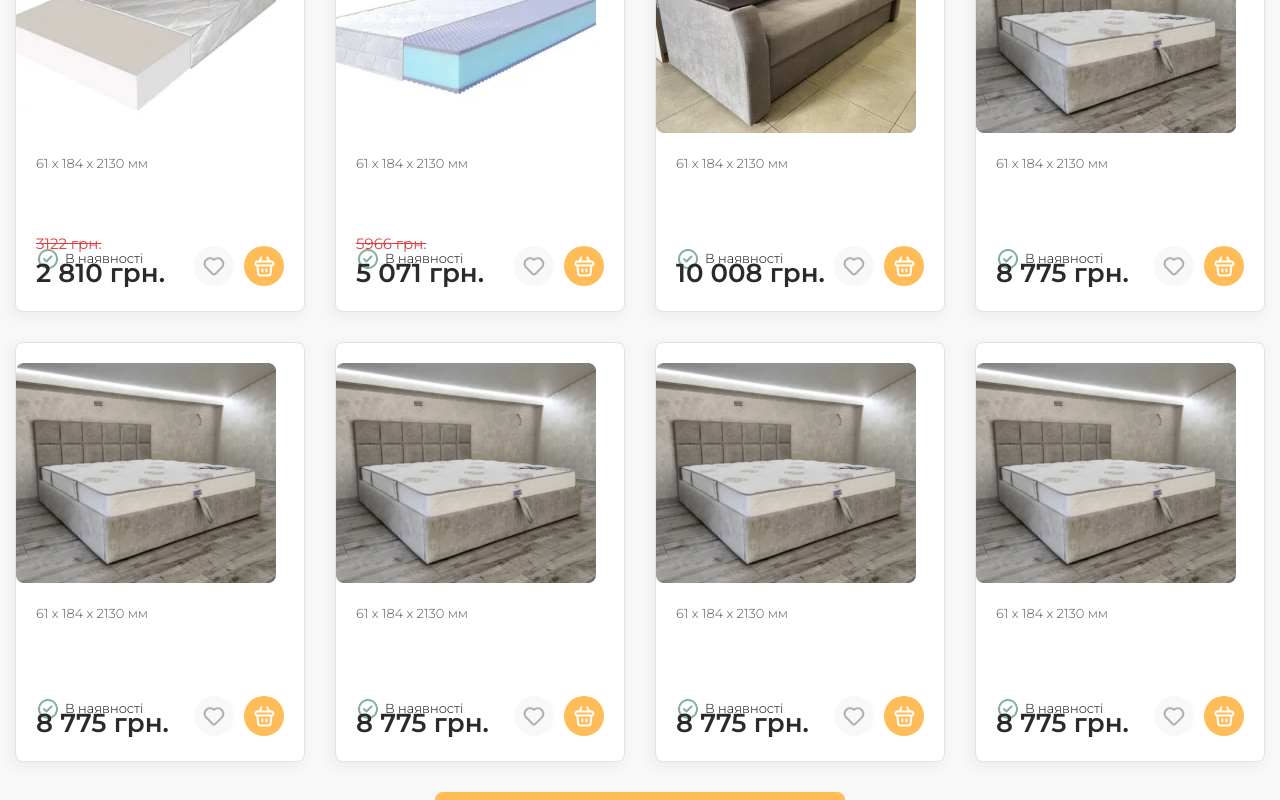
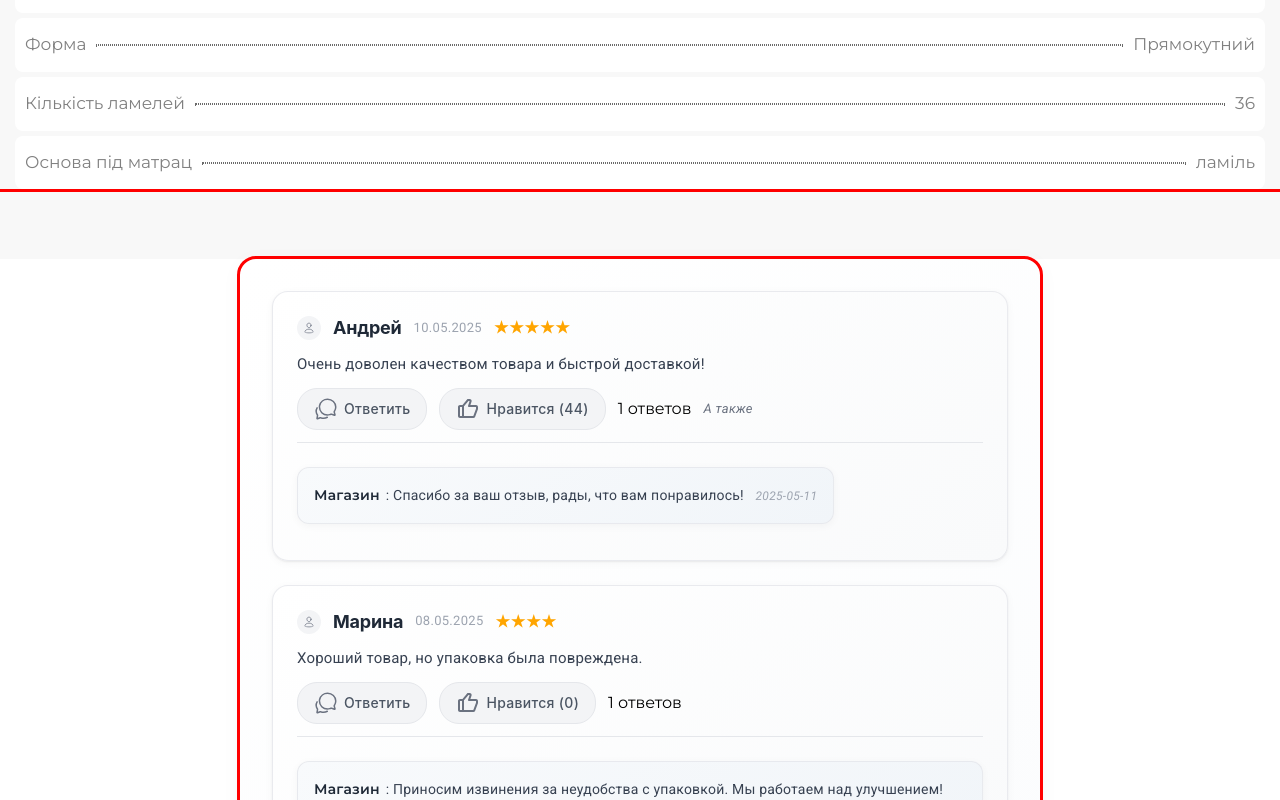
Before and after one commit to Tate-T/krovato-react, a React (Create React App) app: page / in a window 1280 px wide. Shown: the part 2000-2800 px from the top of the page. Built offline with nearby package versions, Linux system fonts and the light colour scheme; the HTML template or start-up script is replaced by a standard one; a web font is replaced by a local one.

Commit message:
ревс

```diff
--- a/src/App.js
+++ b/src/App.js
@@ -10,11 +10,11 @@ import { ProductCardPage } from './pages/ProductCard/ProductCardPage';
 function App() {
   return (
     <div className="App">
-      <Main />
+      {/* <Main />
       <PaymentPage />
       <Delivery />
       <ContactsPage />
-      <LastReviews />
+      <LastReviews /> */}
       <ProductCardPage />
     </div>
   );
--- a/src/pages/ProductCard/ProductCardPage.jsx
+++ b/src/pages/ProductCard/ProductCardPage.jsx
@@ -20,7 +20,7 @@ export class ProductCardPage extends Component {
   render() {
     return (
       <div className="product-card-page">
-        {/* <Header /> */}
+        <Header />
         <main>
           <div className="container">
             <ProductDescription product={this.state.currentProduct} />
--- a/src/pages/ProductCard/Revs/Review.jsx
+++ b/src/pages/ProductCard/Revs/Review.jsx
@@ -1,8 +1,13 @@
 import { Component } from "react";
 import r from "./r.module.scss";
-import { IoChatbubblesOutline, IoThumbsUpOutline, IoPersonOutline, IoCloseOutline } from "react-icons/io5";
+import {
+  IoChatbubblesOutline,
+  IoThumbsUpOutline,
+  IoPersonOutline,
+  IoCloseOutline,
+} from "react-icons/io5";
 import reviewsData from "./r.json";
-
+import { BiLike } from "react-icons/bi";
 class Review extends Component {
   constructor(props) {
     super(props);
@@ -10,7 +15,7 @@ class Review extends Component {
       review: reviewsData, // Используем данные из JSON
       newReply: "",
       replyName: "",
-      likes: reviewsData.map(reviewItem => reviewItem.likes), // Получаем лайки из базы данных
+      likes: reviewsData.map((reviewItem) => reviewItem.likes), // Получаем лайки из базы данных
       liked: Array(reviewsData.length).fill(false), // Массив для отслеживания, лайкнуто ли
       showModal: false,
       currentReviewIndex: null,
@@ -39,7 +44,7 @@ class Review extends Component {
         newReply: "",
         replyName: "",
         showModal: false,
-        currentReviewIndex: null
+        currentReviewIndex: null,
       });
     }
   };
@@ -48,7 +53,8 @@ class Review extends Component {
     this.setState((prevState) => {
       const newLikes = [...prevState.likes];
       const newLiked = [...prevState.liked];
-      if (!newLiked[reviewIndex]) { // Проверяем, был ли лайк
+      if (!newLiked[reviewIndex]) {
+        // Проверяем, был ли лайк
         newLikes[reviewIndex] += 1; // Добавляем лайк
         newLiked[reviewIndex] = true; // Устанавливаем, что лайк был добавлен
       }
@@ -61,11 +67,23 @@ class Review extends Component {
   };
 
   closeModal = () => {
-    this.setState({ showModal: false, newReply: "", replyName: "", currentReviewIndex: null });
+    this.setState({
+      showModal: false,
+      newReply: "",
+      replyName: "",
+      currentReviewIndex: null,
+    });
   };
 
   render() {
-    const { review, newReply, replyName, likes, showModal } = this.state;
+    const {
+      review,
+      newReply,
+      replyName,
+      likes,
+      showModal,
+      currentReviewIndex,
+    } = this.state;
     return (
       <div className={r.rev}>
         {review.map((reviewItem, index) => (
@@ -73,32 +91,38 @@ class Review extends Component {
             <div className={r.usernameLine}>
               <IoPersonOutline className={r.userIcon} />
               <h3>{reviewItem.username}</h3>
-              <span>{new Date(reviewItem.date).toLocaleDateString("ru-RU")}</span>
+              <span>
+                {new Date(reviewItem.date).toLocaleDateString("ru-RU")}
+              </span>
               <span>{"★".repeat(reviewItem.stars)}</span>
             </div>
             <p>{reviewItem.text}</p>
             <div className={r.replySection}>
-              <button className={r.replyButton} onClick={() => this.openModal(index)}>
-                <IoChatbubblesOutline className={r.replyIcon} />Ответить
+              <button
+                className={r.replyButton}
+                onClick={() => this.openModal(index)}
+              >
+                <IoChatbubblesOutline className={r.replyIcon} />
+                Ответить
               </button>
+              <button
+                className={r.likeButton}
+                onClick={() => this.handleLike(index)}
+              >
+                <BiLike className={r.likeIcon} />
+                Нравится ({likes[index]})
+              </button>
+              <span>{reviewItem.replies.length} ответов</span>
               {index === 0 && <span className={r.also}>А также</span>}
             </div>
             <div className={r.likesSection}>
-              <button className={r.likeButton} onClick={() => this.handleLike(index)}>
-                <IoThumbsUpOutline className={r.likeIcon} />Нравится ({likes[index]})
-              </button>
-              <span>{reviewItem.replies.length} ответов</span>
               {reviewItem.replies.map((reply, replyIndex) => (
                 <div key={replyIndex} className={r.reply}>
-                  <strong>{reply.username}</strong>: {reply.text} <span>{reply.date}</span>
+                  <strong>{reply.username}</strong>: {reply.text}{" "}
+                  <span>{reply.date}</span>
                 </div>
               ))}
-            </div>
-          </div>
-        ))}
-
-        {showModal && (
-          <div className={r.modalOverlay}>
+              {showModal && currentReviewIndex === index && (
                 <div className={r.modal}>
                   <button className={r.closeButton} onClick={this.closeModal}>
                     <IoCloseOutline />
@@ -117,12 +141,17 @@ class Review extends Component {
                     placeholder="Ваш ответ..."
                     className={r.modalTextarea}
                   />
-              <button className={r.submitButton} onClick={this.handleReplySubmit}>
+                  <button
+                    className={r.submitButton}
+                    onClick={this.handleReplySubmit}
+                  >
                     Отправить
                   </button>
                 </div>
+              )}
             </div>
-        )}
+          </div>
+        ))}
       </div>
     );
   }
--- a/src/pages/ProductCard/Revs/r.module.scss
+++ b/src/pages/ProductCard/Revs/r.module.scss
@@ -4,29 +4,50 @@
   @extend .container;
   display: flex;
   flex-direction: column;
-  gap: 20px;
-  padding: 24px;
-  background: #ffffff;
-  border-radius: 12px;
-  box-shadow: 0 4px 12px rgba(0, 0, 0, 0.08);
+  gap: 24px;
+  padding: 32px;
+  background: linear-gradient(145deg, #ffffff, #f8fafc);
+  border-radius: 16px;
+  box-shadow:
+    0 4px 20px rgba(0, 0, 0, 0.05),
+    0 1px 3px rgba(0, 0, 0, 0.1);
   max-width: 800px;
   margin: 0 auto;
+  backdrop-filter: blur(10px);
 }
 
 .review {
   display: flex;
   flex-direction: column;
   text-align: left;
-  padding: 20px;
-  background: #f9fafb;
-  border: 1px solid #e5e7eb;
-  border-radius: 10px;
-  transition: transform 0.2s ease, box-shadow 0.2s ease;
+  padding: 24px;
+  background: linear-gradient(145deg, #ffffff, #f9fafb);
+  border: 1px solid rgba(229, 231, 235, 0.8);
+  border-radius: 16px;
+  transition: all 0.4s cubic-bezier(0.4, 0, 0.2, 1);
+  animation: fadeIn 0.6s cubic-bezier(0.4, 0, 0.2, 1);
+  box-shadow:
+    0 2px 8px rgba(0, 0, 0, 0.04),
+    0 1px 2px rgba(0, 0, 0, 0.06);
+}
+
+@keyframes fadeIn {
+  from {
+    opacity: 0;
+    transform: translateY(10px);
+  }
+  to {
+    opacity: 1;
+    transform: translateY(0);
+  }
 }
 
 .review:hover {
-  transform: translateY(-2px);
-  box-shadow: 0 6px 16px rgba(0, 0, 0, 0.1);
+  transform: translateY(-4px) scale(1.01);
+  box-shadow:
+    0 12px 24px rgba(0, 0, 0, 0.08),
+    0 4px 8px rgba(0, 0, 0, 0.06);
+  border-color: rgba(255, 165, 0, 0.3);
 }
 
 .usernameLine {
@@ -91,42 +112,47 @@
   gap: 12px;
   margin-bottom: 12px;
   flex-wrap: wrap;
+  border-bottom: 1px solid #e5e7eb;
+  padding-bottom: 12px;
 }
 
 .replyButton {
   padding: 8px 16px;
   font-size: 14px;
-  color: #ffffff;
-  background: #ffa500;
-  border: none;
-  border-radius: 24px;
+  color: #4b5563;
+  background: #f3f4f6;
+  border: 1px solid #e5e7eb;
+  border-radius: 20px;
   cursor: pointer;
   display: flex;
   align-items: center;
   font-family: 'Inter', sans-serif;
   font-weight: 500;
-  letter-spacing: 0.5px;
-  transition: background 0.3s ease, transform 0.2s ease;
+  letter-spacing: 0.3px;
+  transition: all 0.2s ease;
+  position: relative;
+  overflow: hidden;
 }
 
 .replyButton:hover {
-  background: #e69500;
-  transform: scale(1.02);
+  background: #e5e7eb;
+  color: #1f2937;
+  transform: translateY(-1px);
 }
 
 .replyButton:active {
-  transform: scale(0.98);
+  transform: translateY(0);
 }
 
 .replyIcon {
-  margin-right: 8px;
-  color: #ffffff;
+  margin-right: 6px;
+  color: #6b7280;
   font-size: 16px;
-  transition: transform 0.3s ease;
+  transition: transform 0.2s ease;
 }
 
 .replyButton:hover .replyIcon {
-  transform: rotate(10deg);
+  color: #1f2937;
 }
 
 .also {
@@ -142,47 +168,47 @@
   align-items: center;
   gap: 12px;
   flex-wrap: wrap;
-  padding-top: 8px;
-  border-top: 1px solid #e5e7eb;
+  padding-top: 0;
+  border-top: none;
 }
 
 .likeButton {
   padding: 8px 16px;
   font-size: 14px;
   color: #4b5563;
-  background: transparent;
-  border: 1px solid #d1d5db;
-  border-radius: 24px;
+  background: #f3f4f6;
+  border: 1px solid #e5e7eb;
+  border-radius: 20px;
   cursor: pointer;
   display: flex;
   align-items: center;
   font-family: 'Inter', sans-serif;
   font-weight: 500;
-  letter-spacing: 0.5px;
-  transition: color 0.3s ease, border-color 0.3s ease, background 0.3s ease;
+  letter-spacing: 0.3px;
+  transition: all 0.2s ease;
+  position: relative;
+  overflow: hidden;
 }
 
 .likeButton:hover {
-  color: #ffa500;
-  border-color: #ffa500;
-  background: #fff7e6;
+  background: #e5e7eb;
+  color: #1f2937;
+  transform: translateY(-1px);
 }
 
 .likeButton:active {
-  color: #e69500;
-  border-color: #e69500;
+  transform: translateY(0);
 }
 
 .likeIcon {
-  margin-right: 8px;
+  margin-right: 6px;
   color: #6b7280;
   font-size: 16px;
-  transition: color 0.3s ease, transform 0.3s ease;
+  transition: transform 0.2s ease;
 }
 
 .likeButton:hover .likeIcon {
-  color: #ffa500;
-  transform: scale(1.1);
+  color: #1f2937;
 }
 
 .likesSection span {
@@ -196,19 +222,23 @@
 .reply {
   font-size: 14px;
   color: #374151;
-  margin: 8px 0;
-  padding: 12px;
-  background: #f1f5f9;
-  border-radius: 8px;
-  border: 1px solid #e5e7eb;
+  margin: 12px 0;
+  padding: 16px;
+  background: linear-gradient(145deg, #f8fafc, #f1f5f9);
+  border-radius: 12px;
+  border: 1px solid rgba(229, 231, 235, 0.8);
   font-family: 'Roboto', sans-serif;
-  line-height: 1.5;
+  line-height: 1.6;
   letter-spacing: 0.2px;
-  transition: background 0.3s ease;
+  transition: all 0.4s cubic-bezier(0.4, 0, 0.2, 1);
+  animation: slideIn 0.5s cubic-bezier(0.4, 0, 0.2, 1);
+  box-shadow: 0 2px 8px rgba(0, 0, 0, 0.04);
 }
 
 .reply:hover {
-  background: #e2e8f0;
+  transform: translateX(4px);
+  background: linear-gradient(145deg, #f1f5f9, #e2e8f0);
+  box-shadow: 0 4px 12px rgba(0, 0, 0, 0.06);
 }
 
 .reply strong {
@@ -230,104 +260,128 @@
   left: 0;
   right: 0;
   bottom: 0;
-  background: rgba(0, 0, 0, 0.5);
-  display: flex;
-  align-items: center;
-  justify-content: center;
+  background: rgba(0, 0, 0, 0.6);
   z-index: 1000;
+  animation: fadeIn 0.3s cubic-bezier(0.4, 0, 0.2, 1);
+}
+
+@keyframes fadeIn {
+  from {
+    opacity: 0;
+    transform: translateY(10px);
+  }
+  to {
+    opacity: 1;
+    transform: translateY(0);
+  }
 }
 
 .modal {
-  background: #ffffff;
-  padding: 24px;
-  border-radius: 12px;
-  width: 400px;
-  max-width: 90%;
+  // margin: 16px -24px -24px -24px;
+  padding: 16px 24px;
+  // background: #f8fafc;
   position: relative;
-  box-shadow: 0 4px 12px rgba(0, 0, 0, 0.15);
+  animation: slideIn 0.3s cubic-bezier(0.4, 0, 0.2, 1);
+  // border-top: 1px solid #e5e7eb;
+  width: 100%;
+
+}
+
+
+@keyframes slideIn {
+  from {
+    opacity: 0;
+    transform: translateY(10px);
+  }
+  to {
+    opacity: 1;
+    transform: translateY(0);
+  }
 }
 
 .closeButton {
   position: absolute;
-  top: 12px;
-  right: 12px;
+  top: 8px;
+  right: 8px;
   background: none;
   border: none;
-  font-size: 24px;
+  width: 24px;
+  height: 24px;
+  display: flex;
+  align-items: center;
+  justify-content: center;
+  font-size: 18px;
   color: #6b7280;
   cursor: pointer;
-  transition: color 0.3s ease;
+  transition: all 0.3s cubic-bezier(0.4, 0, 0.2, 1);
+  border-radius: 50%;
 }
 
 .closeButton:hover {
   color: #ffa500;
+  background: rgba(255, 165, 0, 0.1);
+  transform: rotate(90deg);
 }
 
 .modal h3 {
   margin: 0 0 16px 0;
-  font-size: 18px;
+  font-size: 16px;
   font-weight: 600;
   color: #1f2937;
   font-family: 'Inter', sans-serif;
+  text-align: left;
+  letter-spacing: -0.5px;
 }
 
-.modalInput {
+.modalInput,
+.modalTextarea {
   width: 100%;
-  padding: 10px 12px;
+  padding: 10px 14px;
   margin-bottom: 12px;
   font-size: 14px;
   color: #374151;
   border: 1px solid #e5e7eb;
   border-radius: 8px;
   font-family: 'Roboto', sans-serif;
-  transition: border-color 0.3s ease;
-}
-
-.modalInput:focus {
-  border-color: #ffa500;
-  outline: none;
+  transition: all 0.3s cubic-bezier(0.4, 0, 0.2, 1);
+  background: #ffffff;
 }
 
 .modalTextarea {
-  width: 100%;
-  padding: 10px 12px;
-  margin-bottom: 12px;
-  font-size: 14px;
-  color: #374151;
-  border: 1px solid #e5e7eb;
-  border-radius: 8px;
-  font-family: 'Roboto', sans-serif;
   min-height: 80px;
   resize: vertical;
-  transition: border-color 0.3s ease;
 }
 
+.modalInput:focus,
 .modalTextarea:focus {
   border-color: #ffa500;
+  box-shadow: 0 0 0 2px rgba(255, 165, 0, 0.1);
   outline: none;
 }
 
 .submitButton {
-  padding: 10px 16px;
+  width: 100%;
+  padding: 8px 16px;
   font-size: 14px;
-  color: #ffffff;
-  background: #ffa500;
-  border: none;
-  border-radius: 24px;
+  color: #4b5563;
+  background: #f3f4f6;
+  border: 1px solid #e5e7eb;
+  border-radius: 20px;
   cursor: pointer;
   font-family: 'Inter', sans-serif;
   font-weight: 500;
-  letter-spacing: 0.5px;
-  transition: background 0.3s ease, transform 0.2s ease;
+  letter-spacing: 0.3px;
+  transition: all 0.2s ease;
 }
 
 .submitButton:hover {
-  background: #e69500;
-  transform: scale(1.02);
+  background: #e5e7eb;
+  color: #1f2937;
+  transform: translateY(-1px);
 }
 
 .submitButton:active {
-  transform: scale(0.98);
+  transform: translateY(0);
 }
 
 @media (max-width: 600px) {
@@ -386,7 +440,7 @@
   }
 
   .modal {
-    width: 90%;
+    margin: 16px -16px -16px -16px;
     padding: 16px;
   }
 
@@ -404,21 +458,32 @@
     padding: 8px 12px;
     font-size: 13px;
   }
+
+  .replySection {
+    gap: 8px;
+    margin-bottom: 8px;
+    padding-bottom: 8px;
+  }
 }
 
 @media (prefers-color-scheme: dark) {
   .rev {
-    background: #1f2937;
-    box-shadow: 0 4px 12px rgba(0, 0, 0, 0.2);
+    background: linear-gradient(145deg, #1f2937, #111827);
+    box-shadow:
+      0 4px 20px rgba(0, 0, 0, 0.2),
+      0 1px 3px rgba(0, 0, 0, 0.3);
   }
 
   .review {
-    background: #374151;
-    border-color: #4b5563;
+    background: linear-gradient(145deg, #374151, #1f2937);
+    border-color: rgba(75, 85, 99, 0.8);
   }
 
   .review:hover {
-    box-shadow: 0 6px 16px rgba(0, 0, 0, 0.3);
+    box-shadow:
+      0 12px 24px rgba(0, 0, 0, 0.3),
+      0 4px 8px rgba(0, 0, 0, 0.2);
+    border-color: rgba(255, 165, 0, 0.4);
   }
 
   .userIcon {
@@ -443,22 +508,33 @@
   }
 
   .replyButton {
-    background: #ffa500;
+    background: #374151;
+    border-color: #4b5563;
+    color: #d1d5db;
   }
 
   .replyButton:hover {
-    background: #e69500;
+    background: #4b5563;
+    color: #f3f4f6;
+  }
+
+  .replyIcon {
+    color: #9ca3af;
+  }
+
+  .replyButton:hover .replyIcon {
+    color: #f3f4f6;
   }
 
   .likeButton {
+    background: #374151;
+    border-color: #4b5563;
     color: #d1d5db;
-    border-color: #6b7280;
   }
 
   .likeButton:hover {
-    color: #ffa500;
-    border-color: #ffa500;
     background: #4b5563;
+    color: #f3f4f6;
   }
 
   .likeIcon {
@@ -466,7 +542,7 @@
   }
 
   .likeButton:hover .likeIcon {
-    color: #ffa500;
+    color: #f3f4f6;
   }
 
   .likesSection span {
@@ -496,7 +572,8 @@
   }
 
   .modal {
-    background: #374151;
+    background: #1f2937;
+    border-top: 1px solid #4b5563;
   }
 
   .modal h3 {
@@ -505,14 +582,15 @@
 
   .modalInput,
   .modalTextarea {
-    color: #d1d5db;
+    background: #374151;
     border-color: #4b5563;
-    background: #4b5563;
+    color: #e5e7eb;
   }
 
   .modalInput:focus,
   .modalTextarea:focus {
     border-color: #ffa500;
+    box-shadow: 0 0 0 2px rgba(255, 165, 0, 0.2);
   }
 
   .closeButton {
@@ -521,13 +599,17 @@
 
   .closeButton:hover {
     color: #ffa500;
+    background: rgba(255, 165, 0, 0.15);
   }
 
   .submitButton {
-    background: #ffa500;
+    background: #374151;
+    border-color: #4b5563;
+    color: #d1d5db;
   }
 
   .submitButton:hover {
-    background: #e69500;
+    background: #4b5563;
+    color: #f3f4f6;
   }
 }
```
Also changed, not shown: src/components/Header/Header.jsx (+2 -15 lines), src/components/Header/h.module.scss (+9 -5 lines). Lines whose indentation alone changed are shown as unchanged.
